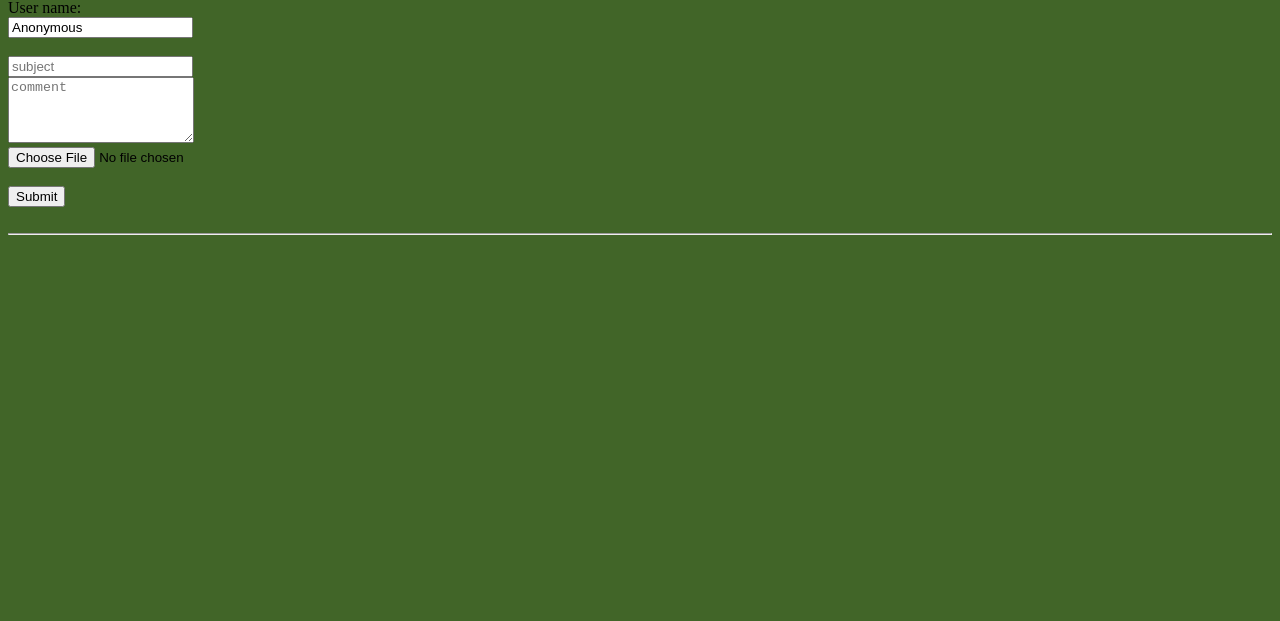
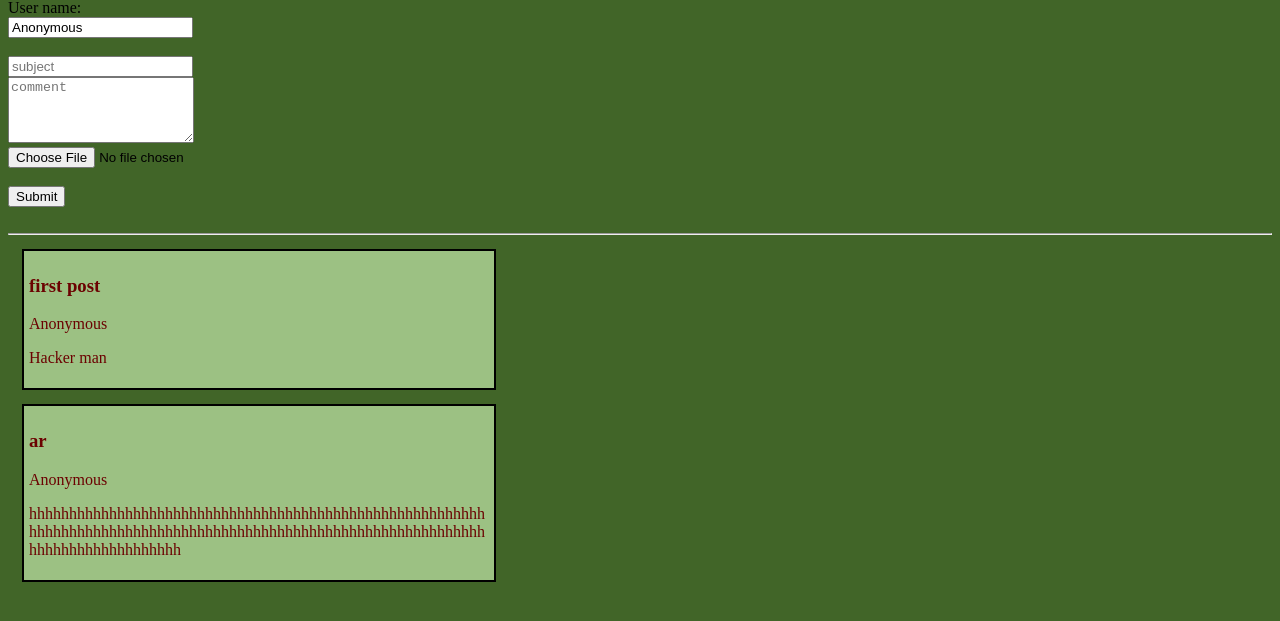
Before and after one commit to CheemsBread505/Dank-Chan, a PHP site: page /b/ in a window 1280 px wide. Shown: the part 85-706 px from the top of the page. Run offline with PHP 8.4, Linux system fonts and the light colour scheme.

Commit message:
Got posting to work
I got posting working. users now can post on the site.
images and reply will be added soon.

```diff
--- a/b/chat.txt
+++ b/b/chat.txt
@@ -0,0 +1,2 @@
+<div class="postbox1768780038"><h3>first post </h3><p>Anonymous</p><p>Hacker man</p></div>
+<div class="postbox748700401"><h3>ar</h3><p>Anonymous</p><p>hhhhhhhhhhhhhhhhhhhhhhhhhhhhhhhhhhhhhhhhhhhhhhhhhhhhhhhhhhhhhhhhhhhhhhhhhhhhhhhhhhhhhhhhhhhhhhhhhhhhhhhhhhhhhhhhhhhhhhhhhhhhhhhhhhhhh</p></div>
--- a/b/styles.css
+++ b/b/styles.css
@@ -14,6 +14,12 @@ body{
     width: 180px;
 }
 
-div.postbox{
+div{
     color: #6b0101;
+    border: 2px solid rgb(0, 0, 0);
+    padding: 5px;
+    margin: 14px;
+    background-color: #9cc183;
+    word-wrap: break-word;
+    width: 460px;
 }
```
Also changed, not shown: b/post.php (+5 -2 lines).
